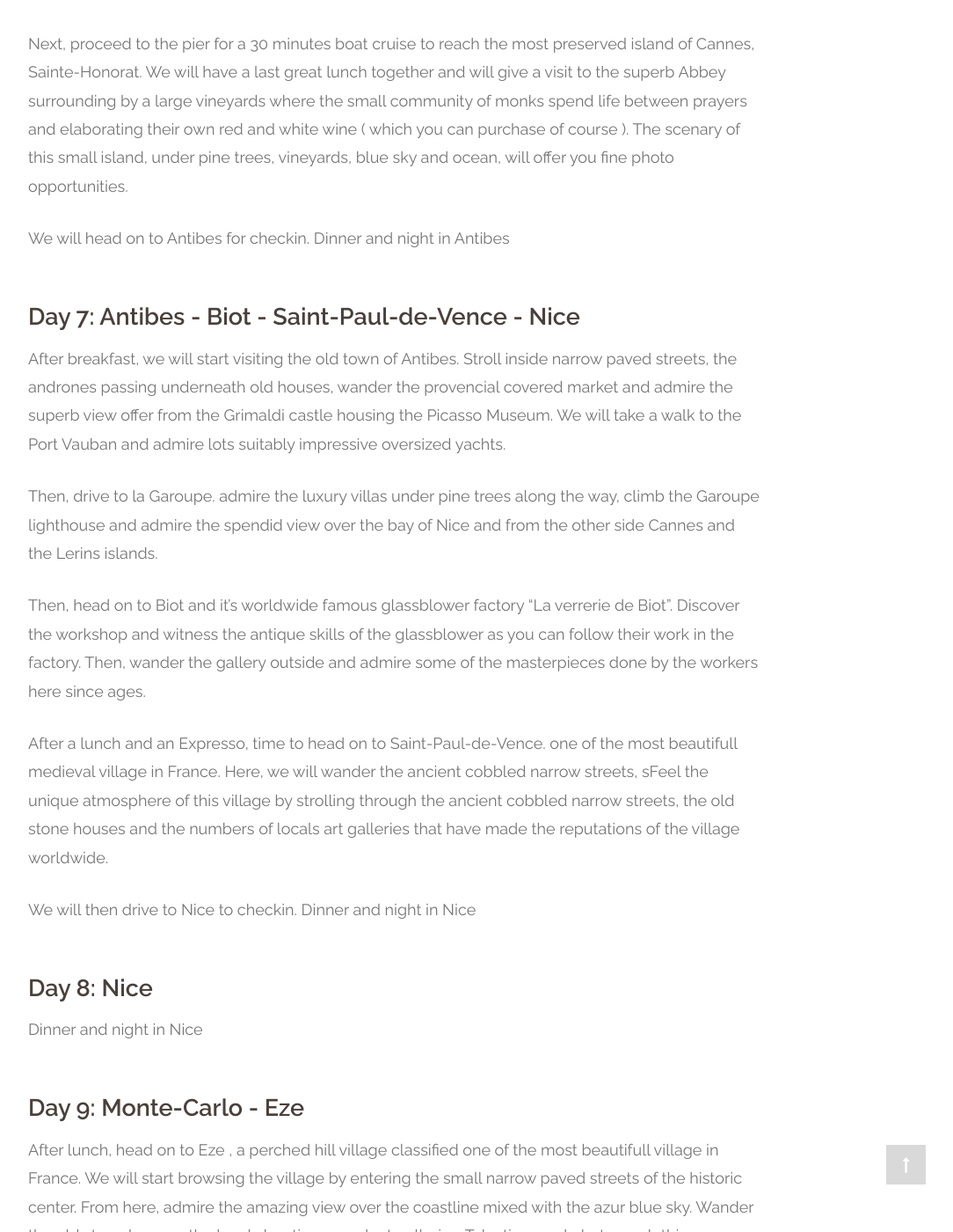
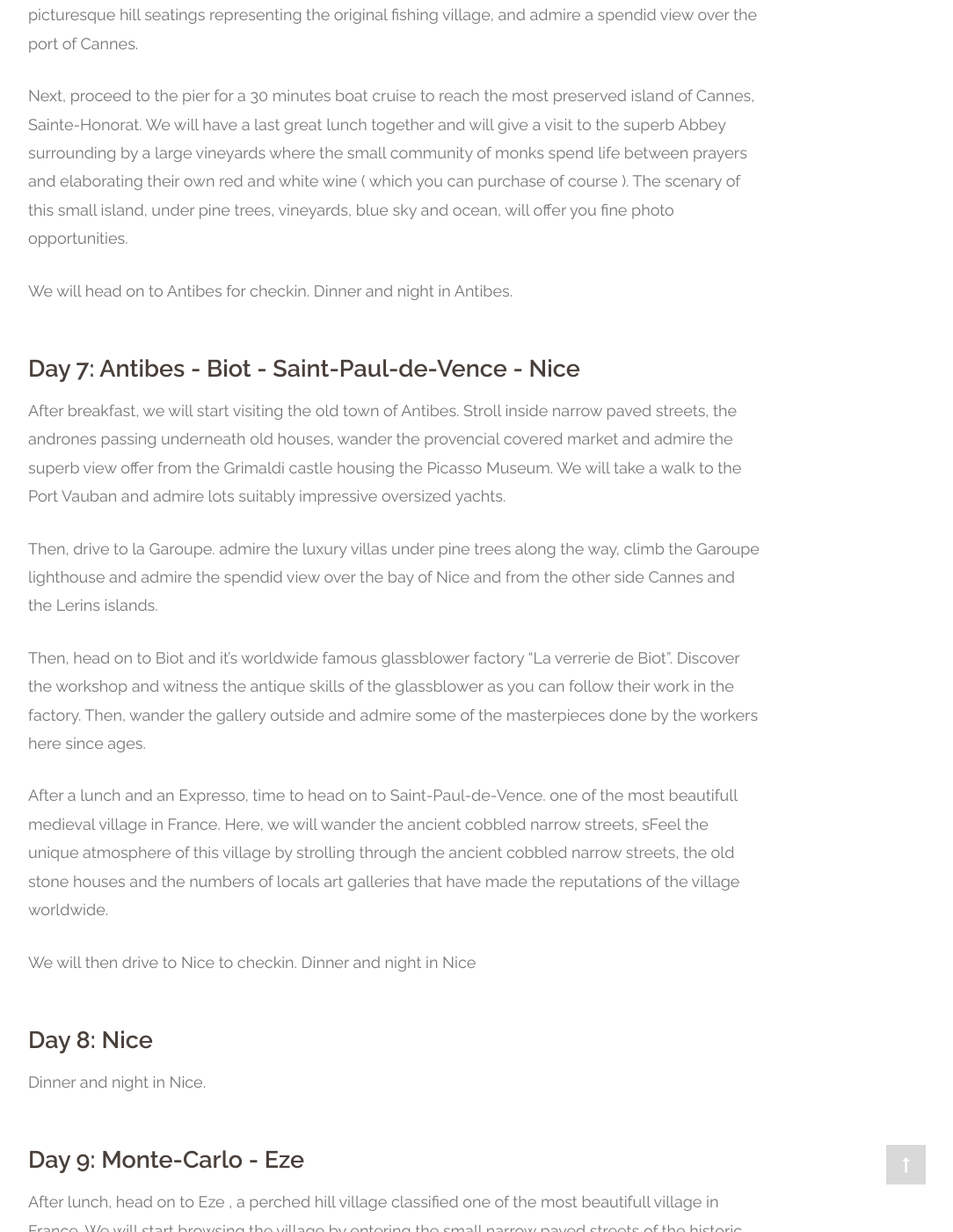
Before and after one commit to paitiewfrance/paitiewfrance.github.io, a Jekyll site: the page built from tour-provence/the-french-riviera-by-the-seaside.md, in a window 1280 px wide and 1400 px high, scrolled down 3108 px. Shown: the whole window at 88% size, without its empty margins (191-1275 px from the left). Built offline with Jekyll 4.4.1, drawn with Linux system fonts in a browser that asks for light colours; nearby versions of some CDN libraries; some web fonts are replaced; some of the changed text lies outside the part shown.

```diff
--- a/_config.yml
+++ b/_config.yml
@@ -4,7 +4,7 @@ author: paitiewfrance
 permalink: pretty
 
 url: "http://paitiewfrance.com"
-# url: "http://localhost:4000"
+url: "http://localhost:4000"
 
 
 
--- a/_layouts/post.html
+++ b/_layouts/post.html
@@ -1,6 +1,7 @@
 ---
 layout: default
 ---
+
 <div id="post-page">
 	<h2>{{ page.title }}</h2>
 	<span class="by-line">{{ page.date | date_to_string }}</span>
--- a/_layouts/tour.html
+++ b/_layouts/tour.html
@@ -5,7 +5,8 @@ layout: default
 <div id="tour-page">
     <header>
         <h1 {% if page.class %} class="{{ page.class }}" {% endif %}>
-	{{ page.title }}</h1>
+	{{ page.title }}
+       </h1>
         <h2>{{ page.duration }}</h2>
     </header>
     {% if page.img %}
--- a/tour-provence/the-french-riviera-by-the-seaside.md
+++ b/tour-provence/the-french-riviera-by-the-seaside.md
@@ -59,7 +62,7 @@ We will have a last great lunch together and will give a visit to the superb Abb
 The scenary of this small island, under pine trees, vineyards, blue sky and ocean,  will offer you fine photo opportunities.
 
 We will head on to Antibes for checkin.
-Dinner and night in Antibes
+Dinner and night in Antibes.
 
 ### Day 7:  Antibes - Biot - Saint-Paul-de-Vence - Nice
 
@@ -75,7 +78,7 @@ We will then drive to Nice to checkin.  Dinner and night in Nice
 
 ### Day 8: Nice
 
-Dinner and night in Nice
+Dinner and night in Nice.
 
 ### Day 9: Monte-Carlo - Eze
 
```
Also changed, not shown: other parts of tour-provence/the-french-riviera-by-the-seaside.md (+3 -0 lines), index.md (+3 -3 lines), tour-aveyron-tarn/to-rename.md (added, +21 -0 lines).
